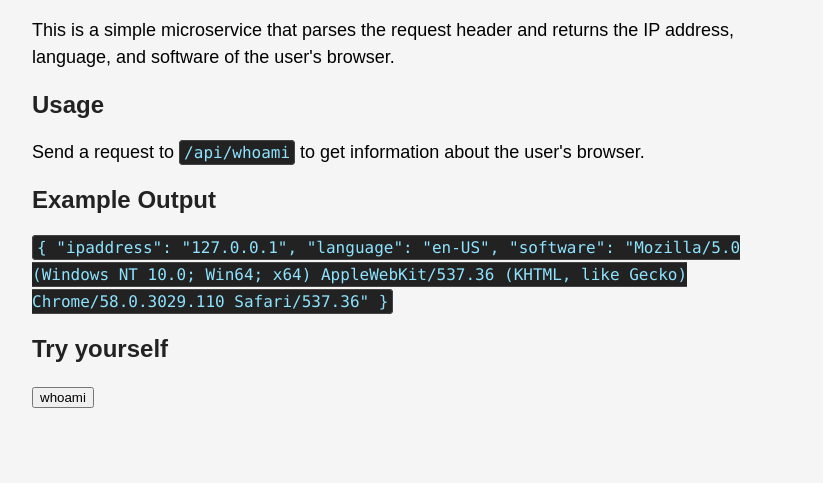
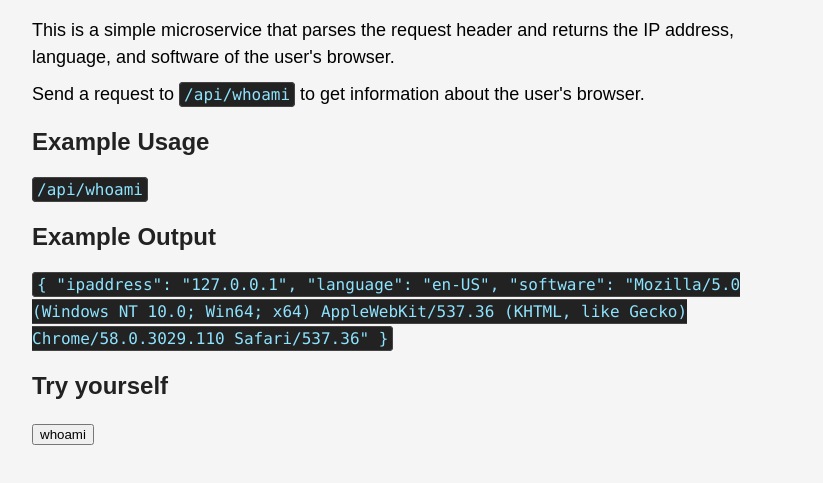
Before and after one commit to vbsantos/fcc-request-header-parser-microservice, a plain HTML site: page front/index.html in a window 1280 px wide. Shown: the part 67-550 px from the top of the page, without its empty margins (228-1051 px from the left). Drawn offline with Linux system fonts and the light colour scheme.

Commit message:
v2.1 - Update front page

```diff
--- a/front/index.html
+++ b/front/index.html
@@ -17,11 +17,15 @@
       the user's browser.
     </p>
 
-    <h2>Usage</h2>
     <p>
-      Send a request to
-      <a href="/api/whoami" target="_blank"><code>/api/whoami</code></a> to get information about the user's browser.
+      Send a request to <code>/api/whoami</code> to get information about the user's browser.
     </p>
+
+    <h2>Example Usage</h2>
+    <p>
+      <a href="/api/whoami" target="_blank"><code>/api/whoami</code></a>
+    </p>
+
     <h2>Example Output</h2>
     <p>
       <code>
```
